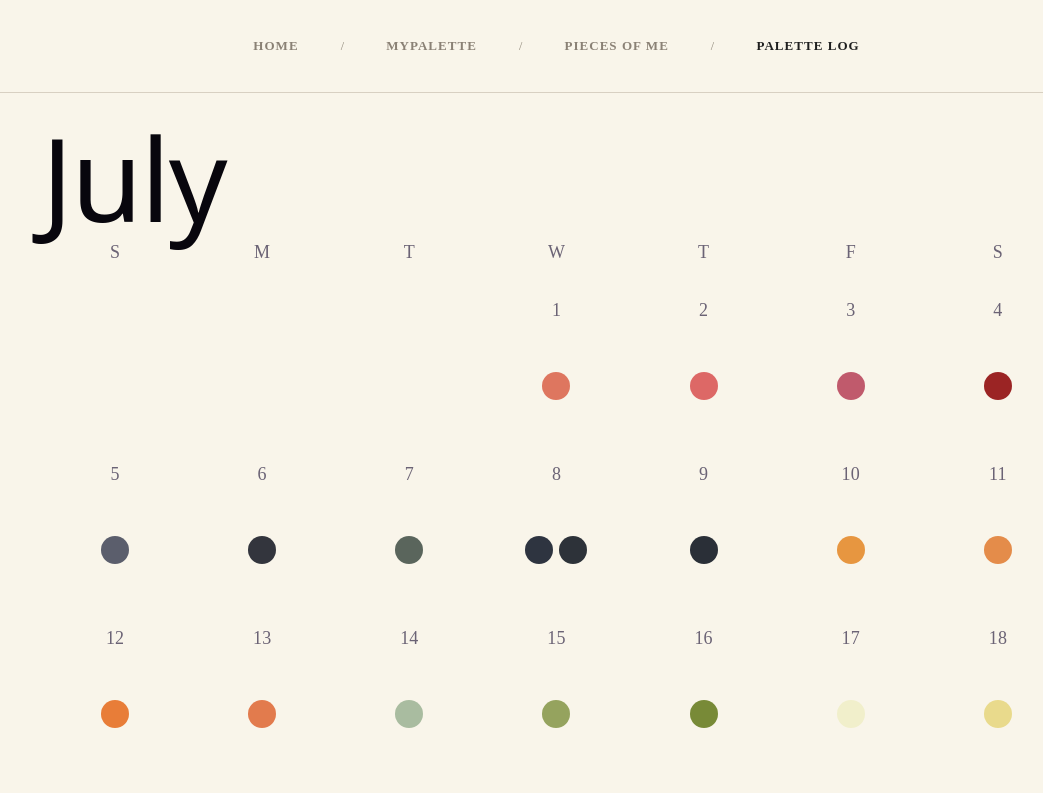
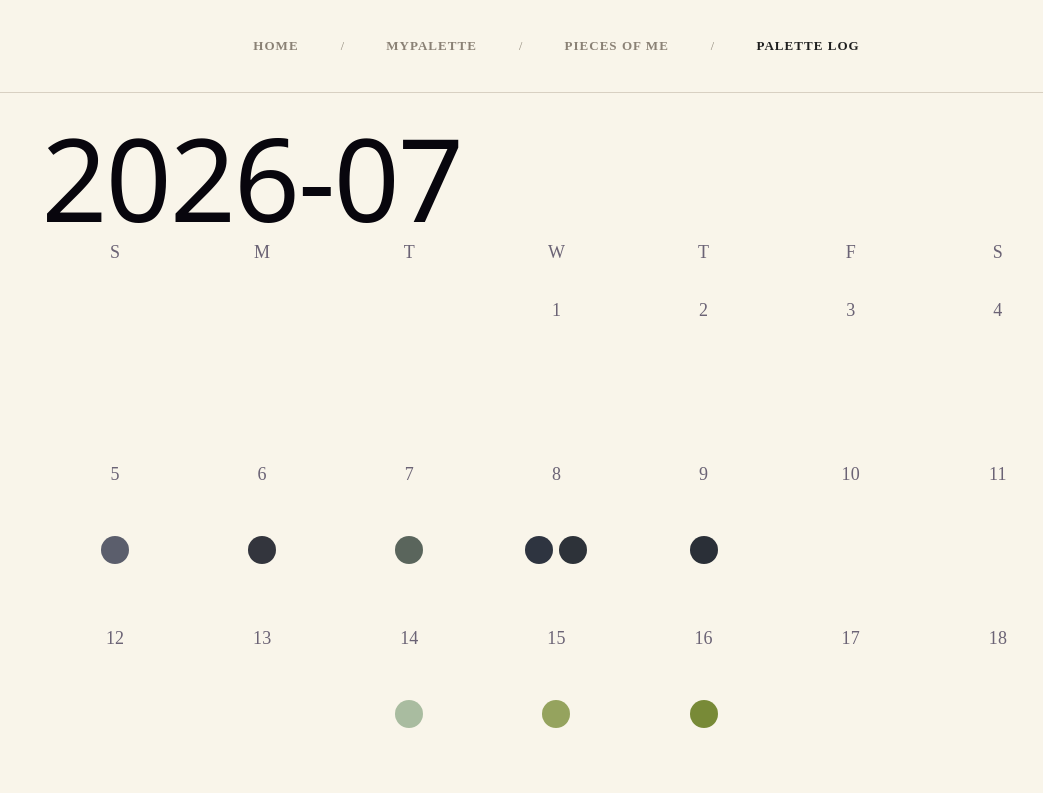
Before and after one commit to flux-hjkim/my-palette, a React (Vite) app: page /palette-log in a window 1280 px wide. Shown: the top 793 px of the page, without its empty margins (76-1119 px from the left). Built offline with nearby package versions, Linux system fonts and the light colour scheme.

Commit message:
feat: derive palette log month from color records

```diff
--- a/src/data/colorGroups.js
+++ b/src/data/colorGroups.js
@@ -14,7 +14,7 @@ export const initialColorGroups = [
         color: "#DE765F",
         description: "혼자만의 시간이 있어야 마음과 생각이 다시 정리돼요.",
         keywords: ["혼자", "회복", "정리"],
-        createdAt: "2026-07-01",
+        createdAt: "2026-05-01",
       },
       {
         id: 102,
@@ -23,7 +23,7 @@ export const initialColorGroups = [
         color: "#DD6866",
         description: "이유를 이해하고 나면 훨씬 편안하게 움직일 수 있어요.",
         keywords: ["이유", "WHY", "이해"],
-        createdAt: "2026-07-02",
+        createdAt: "2026-05-02",
       },
       {
         id: 103,
@@ -32,7 +32,7 @@ export const initialColorGroups = [
         color: "#C05A6C",
         description: "한 번 마음이 가면 오래 붙잡고 파고드는 편이에요.",
         keywords: ["집중", "탐구", "깊이"],
-        createdAt: "2026-07-03",
+        createdAt: "2026-05-03",
       },
       {
         id: 104,
@@ -42,7 +42,7 @@ export const initialColorGroups = [
         description:
           "스스로 선택하고 결정할 수 있을 때 가장 자연스럽게 움직여요.",
         keywords: ["선택", "독립", "자율성"],
-        createdAt: "2026-07-04",
+        createdAt: "2026-05-04",
       },
     ],
   },
@@ -128,7 +128,7 @@ export const initialColorGroups = [
         color: "#E79640",
         description: "아이디어가 실제 화면으로 구현되는 과정에 몰입해요.",
         keywords: ["React", "구현", "포트폴리오"],
-        createdAt: "2026-07-10",
+        createdAt: "2026-06-22",
       },
       {
         id: 302,
@@ -137,7 +137,7 @@ export const initialColorGroups = [
         color: "#E48C4A",
         description: "화면의 구조와 사용자의 흐름을 고민하는 일이 재미있어요.",
         keywords: ["UI", "UX", "레이아웃"],
-        createdAt: "2026-07-11",
+        createdAt: "2026-06-23",
       },
       {
         id: 303,
@@ -146,7 +146,7 @@ export const initialColorGroups = [
         color: "#E87D38",
         description: "긴장감 있는 도전과 함께 맞춰가는 플레이에 재미를 느껴요.",
         keywords: ["로스트아크", "도전", "레이드"],
-        createdAt: "2026-07-12",
+        createdAt: "2026-06-30",
       },
       {
         id: 304,
@@ -155,7 +155,7 @@ export const initialColorGroups = [
         color: "#E27B4D",
         description: "색조의 작은 차이로 분위기가 달라지는 과정이 흥미로워요.",
         keywords: ["메이크업", "코랄", "무드"],
-        createdAt: "2026-07-13",
+        createdAt: "2026-06-30",
       },
     ],
   },
@@ -211,7 +211,7 @@ export const initialColorGroups = [
         color: "#F1EFCB",
         description: "흔들려도 나만의 기준을 잃지 않는 사람이 되고 싶어요.",
         keywords: ["단정함", "기준", "단단함"],
-        createdAt: "2026-07-17",
+        createdAt: "2026-04-17",
       },
       {
         id: 502,
@@ -220,7 +220,7 @@ export const initialColorGroups = [
         color: "#E9DA8C",
         description: "지나온 생각과 감정을 차분히 남기는 사람이 되고 싶어요.",
         keywords: ["기록", "꾸준함", "아카이브"],
-        createdAt: "2026-07-18",
+        createdAt: "2026-04-22",
       },
       {
         id: 503,
@@ -230,7 +230,7 @@ export const initialColorGroups = [
         description:
           "내 취향과 생각이 담긴 화면을 직접 완성해가는 사람이 되고 싶어요.",
         keywords: ["서비스", "창작", "포트폴리오"],
-        createdAt: "2026-07-19",
+        createdAt: "2026-04-29",
       },
     ],
   },
--- a/src/pages/PaletteLog.jsx
+++ b/src/pages/PaletteLog.jsx
@@ -4,12 +4,6 @@ import "./PaletteLog.css";
 import SubColorModal from "../components/SubColorModal";
 
 function PaletteLog({ colorGroups, onDelete }) {
-  const year = 2026;
-  const month = 6;
-
-  const daysInMonth = new Date(year, month + 1, 0).getDate();
-  const firstDayOfMonth = new Date(year, month, 1).getDay();
-
   const [selectedSubColor, setSelectedSubColor] = useState(null);
 
   const navigate = useNavigate();
@@ -23,6 +17,31 @@ function PaletteLog({ colorGroups, onDelete }) {
       })),
     );
   }, [colorGroups]);
+
+  // YYYY-MM 형태로 createdAt만 모은 배열 생성
+  const recordedMonths = allSubColors.map((subColor) => {
+    return subColor.createdAt.slice(0, 7);
+  });
+
+  // 배열 내 중복 제거 후 새 배열 저장
+  const uniqueMonths = [...new Set(recordedMonths)];
+  // 중복 제거된 배열을 날짜순으로 정렬
+  const sortedMonths = [...uniqueMonths].sort();
+  // 가장 최근 월 위치 번호 state 기억
+  const [currentMonthIndex, setCurrentMonthIndex] = useState(
+    sortedMonths.length > 0 ? sortedMonths.length - 1 : 0,
+  );
+  // 현재 보고 있는 월의 위치 번호 currentMonthIndex를 통해 현재 보고 있는 월 저장
+  const currentMonth = sortedMonths[currentMonthIndex] ?? "";
+  // 연, 월 분리
+  const [yearString, monthString] = currentMonth.split("-");
+  // 연, 월을 string에서 number로 변경
+  const year = currentMonth ? Number(yearString) : null;
+  const month = currentMonth ? Number(monthString) - 1 : null;
+
+  // 매월 몇일까지 있는지 계산, 각 달의 1일이 무슨 요일인지 계산(요일은 0부터 숫자로 나타남)
+  const daysInMonth = new Date(year, month + 1, 0).getDate();
+  const firstDayOfMonth = new Date(year, month, 1).getDay();
 
   const groupedSubColors = useMemo(() => {
     return allSubColors.reduce((groupedByDate, subColor) => {
@@ -38,6 +57,9 @@ function PaletteLog({ colorGroups, onDelete }) {
 
   // 공백을 포함한 월별 날짜 배열 만들기
   const calendarDays = useMemo(() => {
+    if (!currentMonth) {
+      return []; // 기록이 없을 때 빈 배열 반환
+    }
     const emptyDays = Array(firstDayOfMonth).fill(null);
     const monthDays = Array.from(
       { length: daysInMonth },
@@ -63,7 +85,7 @@ function PaletteLog({ colorGroups, onDelete }) {
   return (
     <main className="palette-log-page">
       <header className="palette-log-header">
-        <h1>July</h1>
+        <h1>{currentMonth}</h1>
       </header>
 
       <section className="palette-log-calendar">
```
